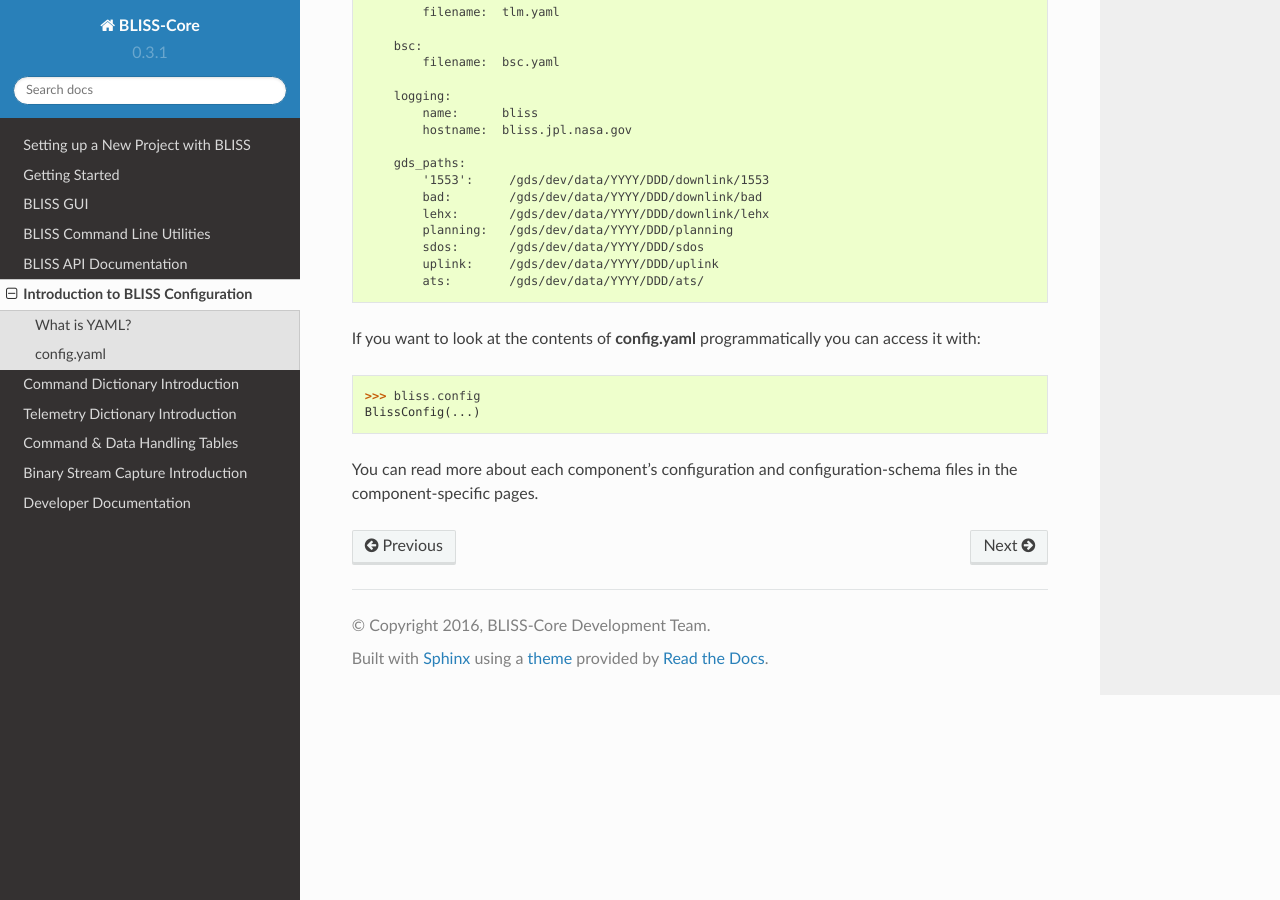
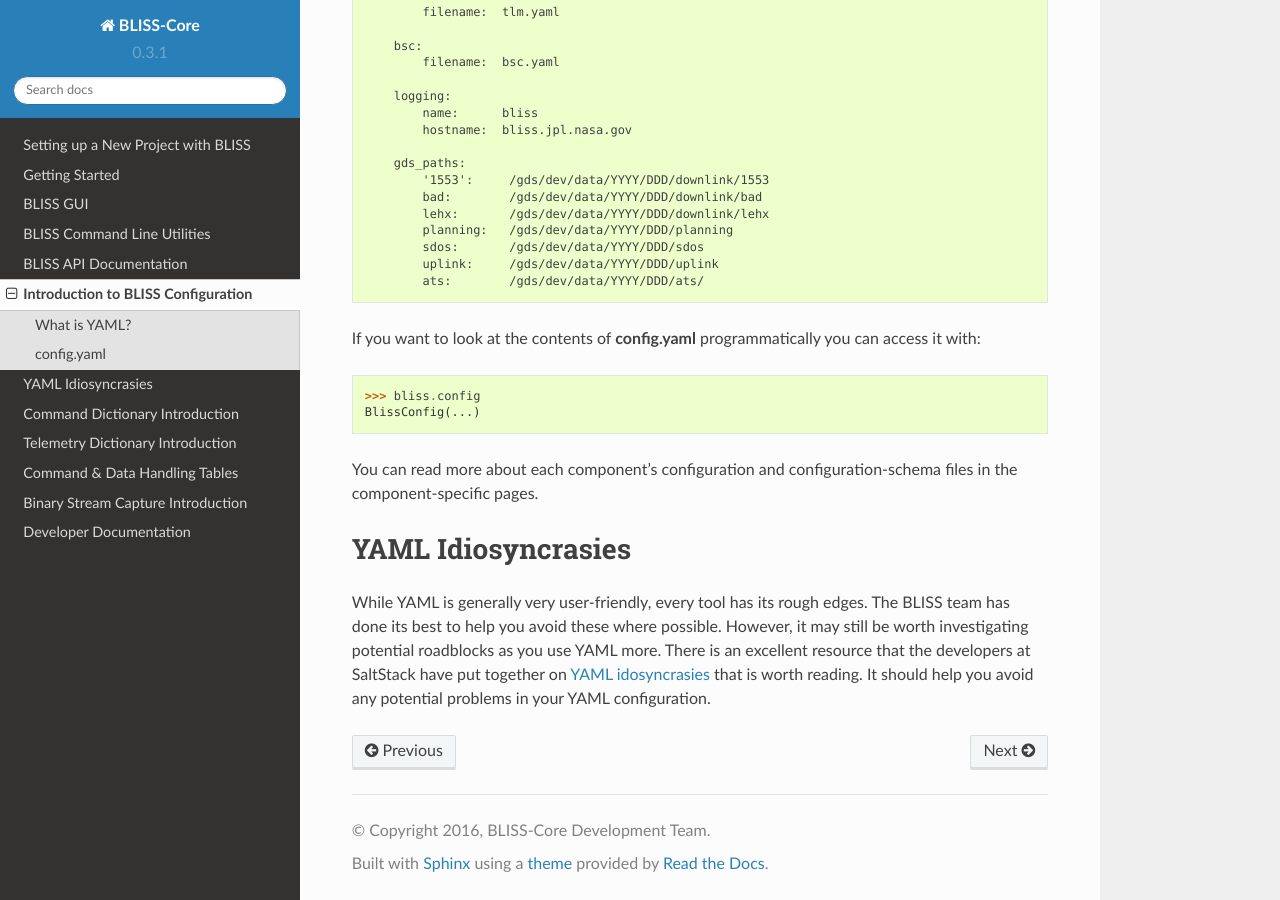
Before and after one commit to NASA-AMMOS/AIT-Core, a Sphinx documentation site: the page built from doc/source/configuration_intro.rst, in a window 1280 px wide and 900 px high, scrolled down 1274 px. Built offline with Sphinx 7.4.7 and the Read the Docs theme 2.0.0, drawn with Linux system fonts in a browser that asks for light colours.

Commit message:
Update YAML config docs with YAML idiosyncrasies help

```diff
--- a/doc/source/configuration_intro.rst
+++ b/doc/source/configuration_intro.rst
@@ -65,3 +65,8 @@
     BlissConfig(...)
 
 You can read more about each component's configuration and configuration-schema files in the component-specific pages.
+
+YAML Idiosyncrasies
+===================
+
+While YAML is generally very user-friendly, every tool has its rough edges. The BLISS team has done its best to help you avoid these where possible. However, it may still be worth investigating potential roadblocks as you use YAML more. There is an excellent resource that the developers at SaltStack have put together on `YAML idosyncrasies <https://docs.saltstack.com/en/latest/topics/troubleshooting/yaml_idiosyncrasies.html>`_ that is worth reading. It should help you avoid any potential problems in your YAML configuration.
```
